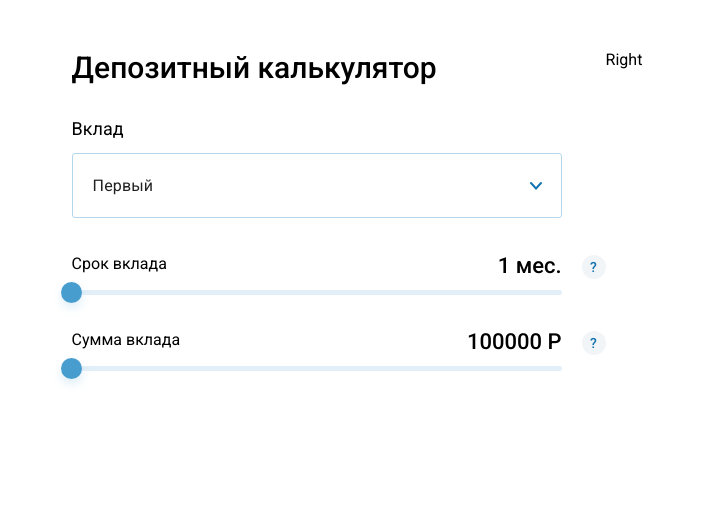
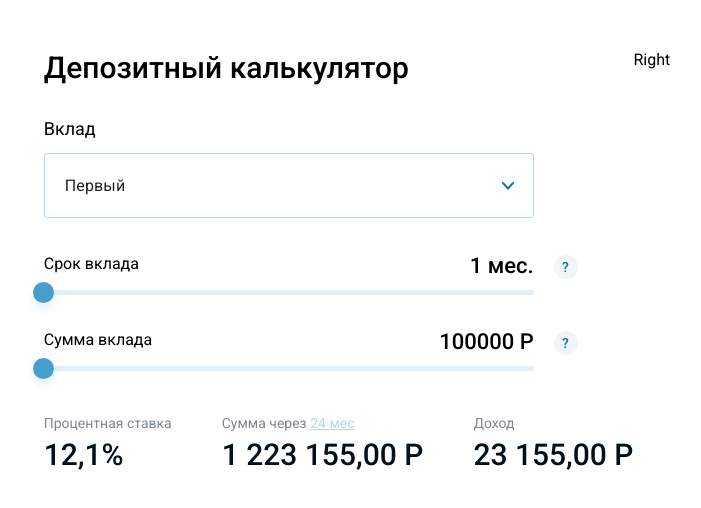
Before and after one commit to webdevkirill/deposit-calc-react, a React (Create React App) app: page / in a window 1280 px wide. Shown: the top 508 px of the page, without its empty margins (283-984 px from the left). Built offline with nearby package versions, Linux system fonts and the light colour scheme.

Commit message:
Добавляет статичную верстку блока результатов

```diff
--- a/src/components/LeftSide/LeftSide.js
+++ b/src/components/LeftSide/LeftSide.js
@@ -2,6 +2,7 @@ import React from 'react';
 import { Header } from '../../common/typography/typography';
 import DepositTypeChooser from '../DepositTypeChooser/DepositTypeChooser';
 import RangeSelector from '../RangeSelector/RangeSelector';
+import ResultBlock from '../ResultBlock/ResultBlock';
 
 const tooltipConfig = [
 	{
@@ -34,6 +35,7 @@ export default function LeftSide() {
 			{tooltipConfig.map((config) => (
 				<RangeSelector key={config.id} config={config} />
 			))}
+			<ResultBlock />
 		</div>
 	);
 }
--- /dev/null
+++ b/src/components/ResultBlock/ResultBlock.js
@@ -0,0 +1,24 @@
+import React from 'react';
+import ResultItem from '../ResultItem/ResultItem';
+import { resultBlockStyles } from './resultBlockStyles';
+
+export default function ResultBlock() {
+	const styles = resultBlockStyles();
+	const resultConfig = [
+		{ id: 'procent', label: 'Процентная ставка', value: '12,1%' },
+		{
+			id: 'sumAfterPeriod',
+			label: 'Сумма через',
+			value: '1 223 155,00 Р',
+			labelUnderlined: '24 мес',
+		},
+		{ id: 'money', label: 'Доход', value: '23 155,00 Р' },
+	];
+	return (
+		<div className={styles.root}>
+			{resultConfig.map((item) => (
+				<ResultItem key={item.id} {...item} />
+			))}
+		</div>
+	);
+}
--- /dev/null
+++ b/src/components/ResultBlock/resultBlockStyles.js
@@ -0,0 +1,9 @@
+import { makeStyles } from '@material-ui/core/styles';
+
+export const resultBlockStyles = makeStyles({
+	root: {
+		marginTop: 32,
+		display: 'flex',
+		flexWrap: 'wrap',
+	},
+});
--- /dev/null
+++ b/src/components/ResultItem/ResultItem.js
@@ -0,0 +1,29 @@
+import React from 'react';
+import { resultItemStyles } from './resultItemStyles';
+
+export default function ResultItem({
+	label = '',
+	value = '',
+	labelUnderlined,
+}) {
+	const styles = resultItemStyles();
+
+	return (
+		<div className={styles.root}>
+			<p className={styles.label}>
+				{label}
+				{labelUnderlined ? (
+					<>
+						&nbsp;
+						<span className={styles.labelUnderlined}>
+							{labelUnderlined}
+						</span>
+					</>
+				) : (
+					''
+				)}
+			</p>
+			<p className={styles.value}>{value}</p>
+		</div>
+	);
+}
--- /dev/null
+++ b/src/components/ResultItem/resultItemStyles.js
@@ -0,0 +1,26 @@
+import { makeStyles } from '@material-ui/core/styles';
+
+export const resultItemStyles = makeStyles({
+	root: {
+		marginRight: 50,
+		'&:last-of-type': {
+			marginRight: 0,
+		},
+	},
+	label: {
+		fontSize: 14,
+		lineHeight: '17px',
+		color: '#7E878E',
+		marginBottom: 5,
+	},
+	labelUnderlined: {
+		color: '#B4D6EC',
+		textDecoration: 'underline',
+	},
+	value: {
+		fontWeight: 500,
+		fontSize: 30,
+		lineHeight: '36px',
+		color: '#00111B',
+	},
+});
```
